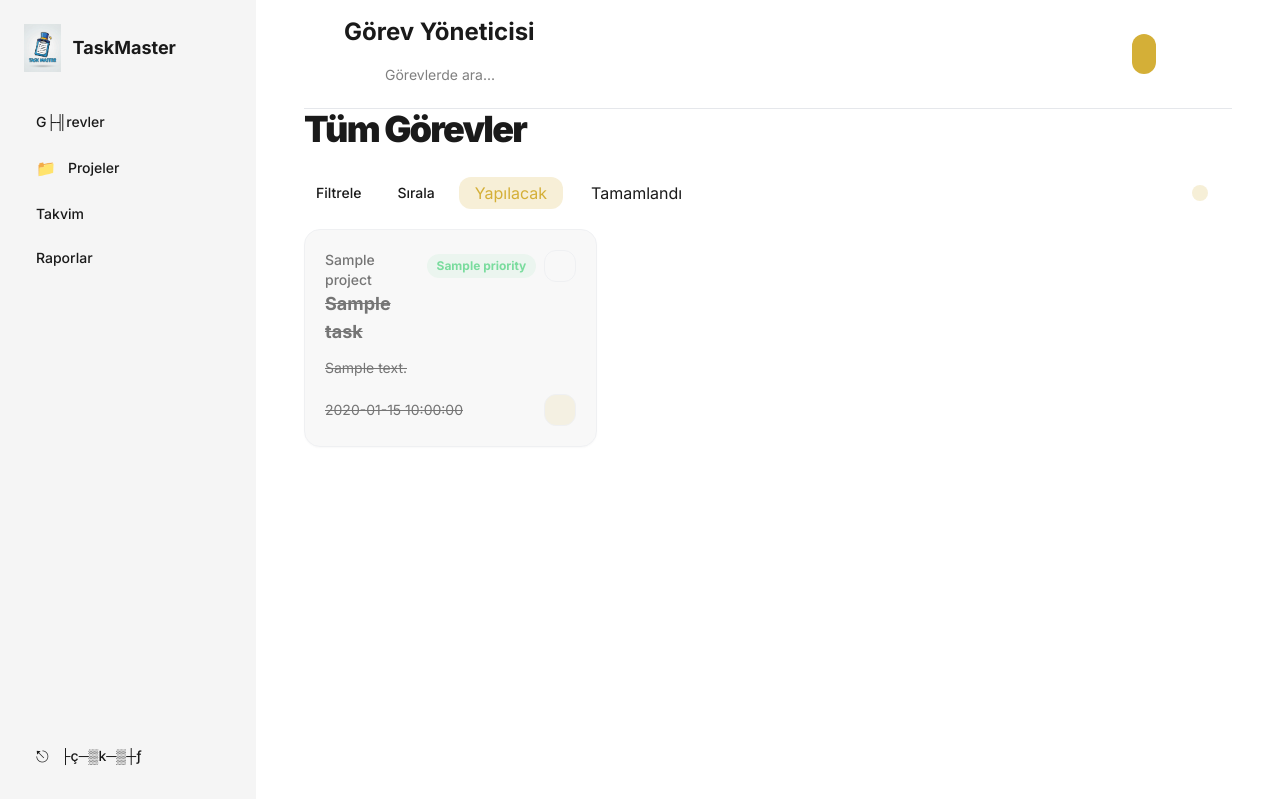
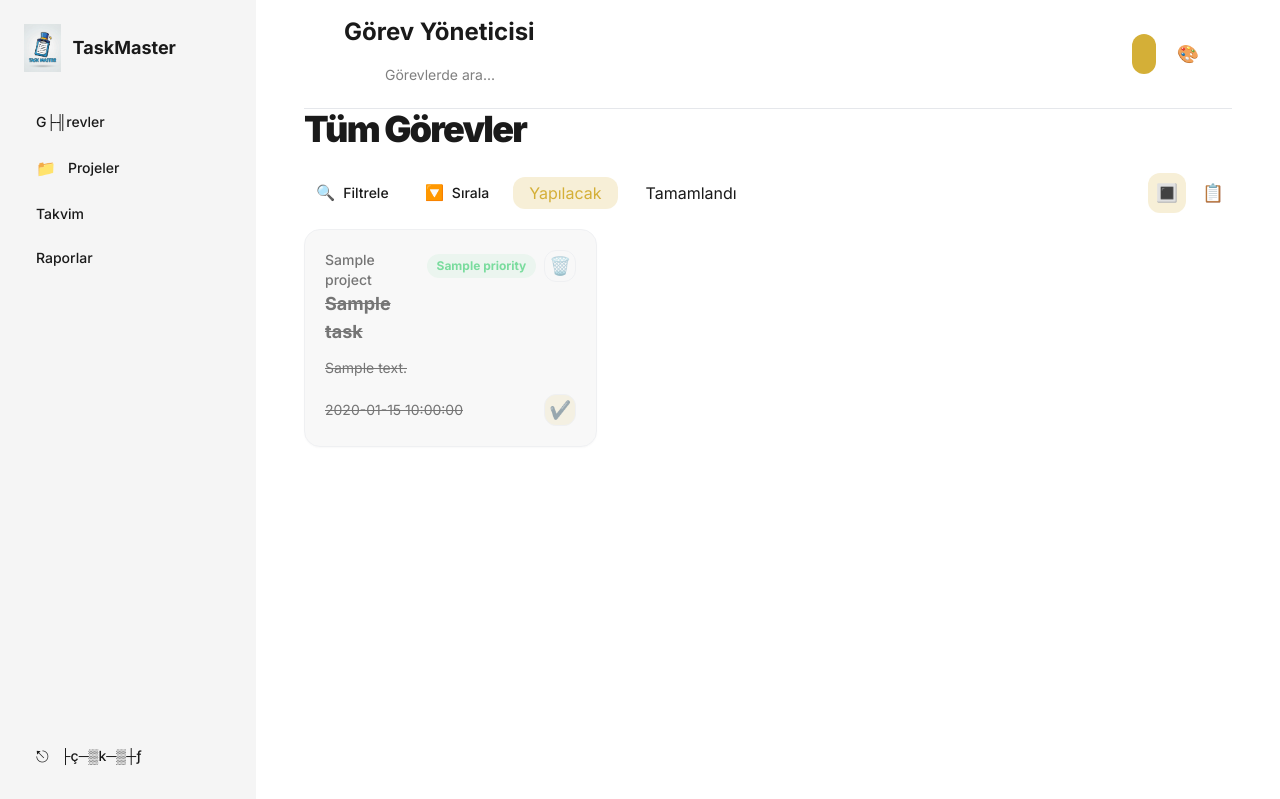
Before and after one commit to arnisel/todolist.github.io, a Flask app: template templates/tasks.html in a window 1280 px wide. Shown: the top 799 px of the page. Run offline with Flask 2, Linux system fonts and the light colour scheme; a user stored in the database is signed in; data comes from the database, SQL or seed files in the repository; tables that the repository leaves empty hold one stand-in row (values such as "Sample post"); the template is opened without the code that fills it: most values are stand-ins (such as "Sample title", 1, 10 or a date in 2020); data that the repository does not hold is empty; some libraries are stand-ins or nearby versions.

Commit message:
fix(ui): restore action icons (delete, complete, filter, sort, view) in tasks page

```diff
--- a/templates/tasks.html
+++ b/templates/tasks.html
@@ -25,8 +25,8 @@
 
         <span class="hidden sm:inline">Yeni Görev Ekle</span>
       </button>
-      <button class="js-toggle-color flex cursor-pointer items-center justify-center overflow-hidden rounded-lg h-10 w-10 bg-subtle-light/60 dark:bg-card-dark text-text-light dark:text-text-dark">
-
+      <button class="js-toggle-color flex cursor-pointer items-center justify-center overflow-hidden rounded-lg h-10 w-10 bg-subtle-light/60 dark:bg-card-dark text-text-light dark:text-text-dark" aria-label="Renk modunu değiştir">
+        <span class="icon" aria-hidden="true">🎨</span>
       </button>
     </div>
   </header>
@@ -205,8 +205,8 @@
     <div class="flex flex-col md:flex-row justify-between gap-4 mb-4">
       <div class="flex flex-wrap items-center gap-3">
         <div class="relative">
-          <button id="filterBtn" class="flex items-center gap-2 rounded-lg h-10 px-3 bg-subtle-light/60 dark:bg-card-dark text-sm font-medium">
-
+          <button id="filterBtn" class="flex items-center gap-2 rounded-lg h-10 px-3 bg-subtle-light/60 dark:bg-card-dark text-sm font-medium" aria-label="Filtrele">
+            <span class="icon" aria-hidden="true">🔍</span>
             Filtrele
           </button>
           <!-- filter panel -->
@@ -216,8 +216,8 @@
           </div>
         </div>
         <div class="relative">
-          <button id="sortBtn" class="flex items-center gap-2 rounded-lg h-10 px-3 bg-subtle-light/60 dark:bg-card-dark text-sm font-medium">
-
+          <button id="sortBtn" class="flex items-center gap-2 rounded-lg h-10 px-3 bg-subtle-light/60 dark:bg-card-dark text-sm font-medium" aria-label="Sırala">
+            <span class="icon" aria-hidden="true">🔽</span>
             Sırala
           </button>
           <div id="sortPanel" class="hidden absolute left-0 mt-2 w-48 rounded-md bg-card-light dark:bg-card-dark border border-subtle-light/50 dark:border-subtle-dark/40 p-3 shadow-md z-50">
@@ -231,11 +231,11 @@
       </div>
       <div class="flex items-center gap-2">
         <p class="text-sm text-text-subtle-light dark:text-text-subtle-dark hidden md:block">Görünüm:</p>
-        <button class="js-view-grid p-2 rounded-lg bg-primary/20 text-primary">
-
+        <button class="js-view-grid p-2 rounded-lg bg-primary/20 text-primary" aria-label="Izgara görünümü">
+          <span class="icon" aria-hidden="true">🔳</span>
         </button>
-        <button class="js-view-list p-2 rounded-lg bg-subtle-light/60 dark:bg-card-dark">
-
+        <button class="js-view-list p-2 rounded-lg bg-subtle-light/60 dark:bg-card-dark" aria-label="Liste görünümü">
+          <span class="icon" aria-hidden="true">📋</span>
         </button>
       </div>
     </div>
@@ -251,8 +251,9 @@
           </div>
           <div class="flex items-center gap-2 shrink-0">
             <span class="text-xs font-bold py-1 px-2.5 rounded-full {% if t.priority == 'high' %}bg-red-500/10 text-red-500{% elif t.priority == 'medium' %}bg-orange-500/10 text-orange-500{% else %}bg-green-500/10 text-green-500{% endif %}">{{ t.priority|capitalize }}</span>
-            <button class="js-delete-task h-8 w-8 flex items-center justify-center rounded-lg border border-subtle-light dark:border-subtle-dark hover:bg-subtle-light/60 dark:hover:bg-subtle-dark text-red-600" data-id="{{ t.id }}" title="Sil">
-
+            <button class="js-delete-task h-8 w-8 flex items-center justify-center rounded-lg border border-subtle-light dark:border-subtle-dark hover:bg-subtle-light/60 dark:hover:bg-subtle-dark text-red-600" data-id="{{ t.id }}" title="Sil" aria-label="Sil görev">
+              <span class="icon" aria-hidden="true">🗑️</span>
+              <span class="sr-only">Sil</span>
             </button>
           </div>
         </div>
@@ -262,8 +263,9 @@
 
             <span>{{ t.due }}</span>
           </div>
-          <button class="js-toggle-check h-8 w-8 flex items-center justify-center rounded-lg border border-subtle-light dark:border-subtle-dark hover:bg-subtle-light/60 dark:hover:bg-subtle-dark {% if t.status == 'done' %}bg-primary/20 text-primary{% endif %}" data-id="{{ t.id }}">
-
+          <button class="js-toggle-check h-8 w-8 flex items-center justify-center rounded-lg border border-subtle-light dark:border-subtle-dark hover:bg-subtle-light/60 dark:hover:bg-subtle-dark {% if t.status == 'done' %}bg-primary/20 text-primary{% endif %}" data-id="{{ t.id }}" aria-label="Tamamlandı olarak işaretle">
+            <span class="icon" aria-hidden="true">✔️</span>
+            <span class="sr-only">Tamamlandı</span>
           </button>
         </div>
       </div>
```
